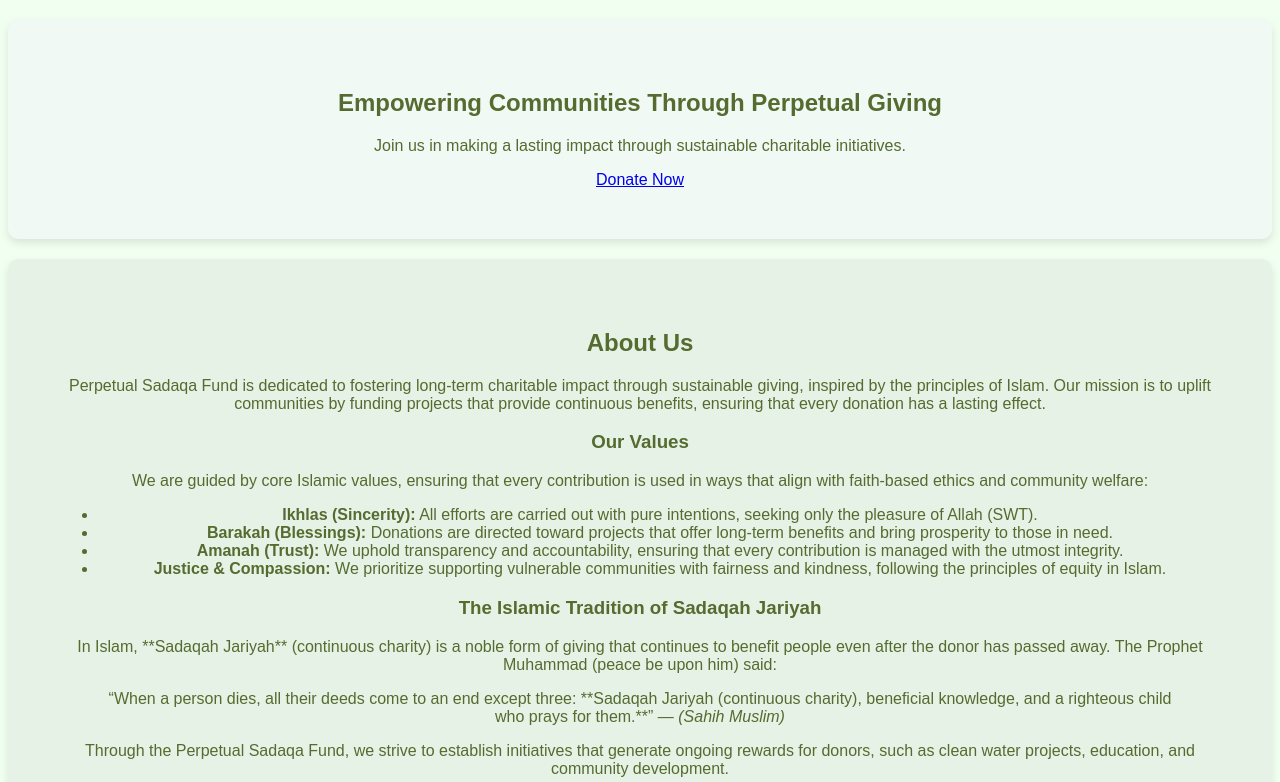
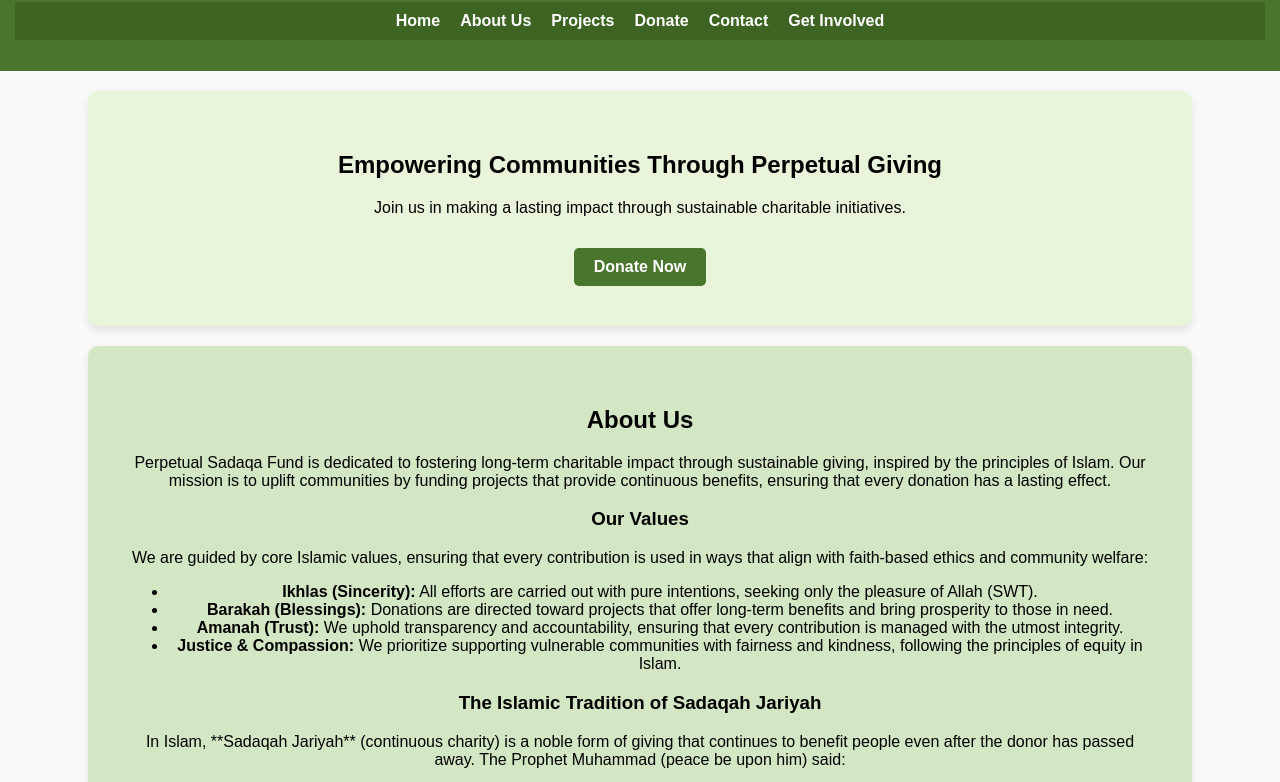
Before and after one commit to Osama-Muhammed1/perpetual-sadaqa-fund, a plain HTML site: page index.html in a window 1280 px wide. Shown: the part 1057-1839 px from the top of the page. Drawn offline with Linux system fonts and the light colour scheme.

Commit message:
Update styles.css

```diff
--- a/styles.css
+++ b/styles.css
@@ -1,39 +1,80 @@
+body {
+    font-family: 'Arial', sans-serif;
+    margin: 0;
+    padding: 0;
+    box-sizing: border-box;
+    background-color: #f9f9f9;
+}
 
-body { font-family: Arial, sans-serif; background-color: #f0fff0; color: #556b2f; text-align: center; }
-header { background: #556b2f; padding: 10px; display: flex; align-items: center; justify-content: space-between; }
-.logo-container { flex: 1; text-align: left; padding-left: 20px; }
-.logo { max-width: 120px; }
-nav { flex: 3; text-align: right; }
-nav ul { list-style: none; padding: 0; margin: 0; }
-nav ul li { display: inline; margin: 0 10px; }
-nav ul li a { color: white; text-decoration: none; font-weight: bold; }
+header {
+    background-color: #4A752C;
+    color: white;
+    padding: 15px;
+    text-align: center;
+}
+
+nav ul {
+    list-style: none;
+    padding: 0;
+    display: flex;
+    justify-content: center;
+    background-color: #3D6422;
+}
+
+nav ul li {
+    margin: 10px;
+}
+
+nav ul li a {
+    color: white;
+    text-decoration: none;
+    font-weight: bold;
+}
+
 section {
-    padding: 50px;
+    padding: 40px;
+    text-align: center;
+    border-radius: 10px;
     margin: 20px auto;
-    max-width: 1200px;
-    border-radius: 10px;
-    box-shadow: 0px 4px 8px rgba(0, 0, 0, 0.1);
+    width: 80%;
+    box-shadow: 0 4px 8px rgba(0, 0, 0, 0.1);
 }
 
 #home {
-    background-color: #f0f9f4; /* Light Green */
-    text-align: center;
+    background-color: #E9F5DB;
 }
 
 #about {
-    background-color: #e6f2e6; /* Soft Green */
+    background-color: #D4E7C5;
 }
 
 #projects {
-    background-color: #fdf6e3; /* Light Beige */
+    background-color: #F2E9D5;
 }
 
 #donate {
-    background-color: #fff3e0; /* Soft Orange */
-    text-align: center;
+    background-color: #F4C095;
 }
 
 #contact {
-    background-color: #e3f2fd; /* Light Blue */
+    background-color: #A7C7E7;
+}
+
+.cta-button {
+    background-color: #4A752C;
+    color: white;
+    padding: 10px 20px;
+    text-decoration: none;
+    border-radius: 5px;
+    display: inline-block;
+    margin-top: 15px;
+    font-weight: bold;
+}
+
+footer {
     text-align: center;
+    background-color: #4A752C;
+    color: white;
+    padding: 15px;
+    margin-top: 20px;
 }
```
